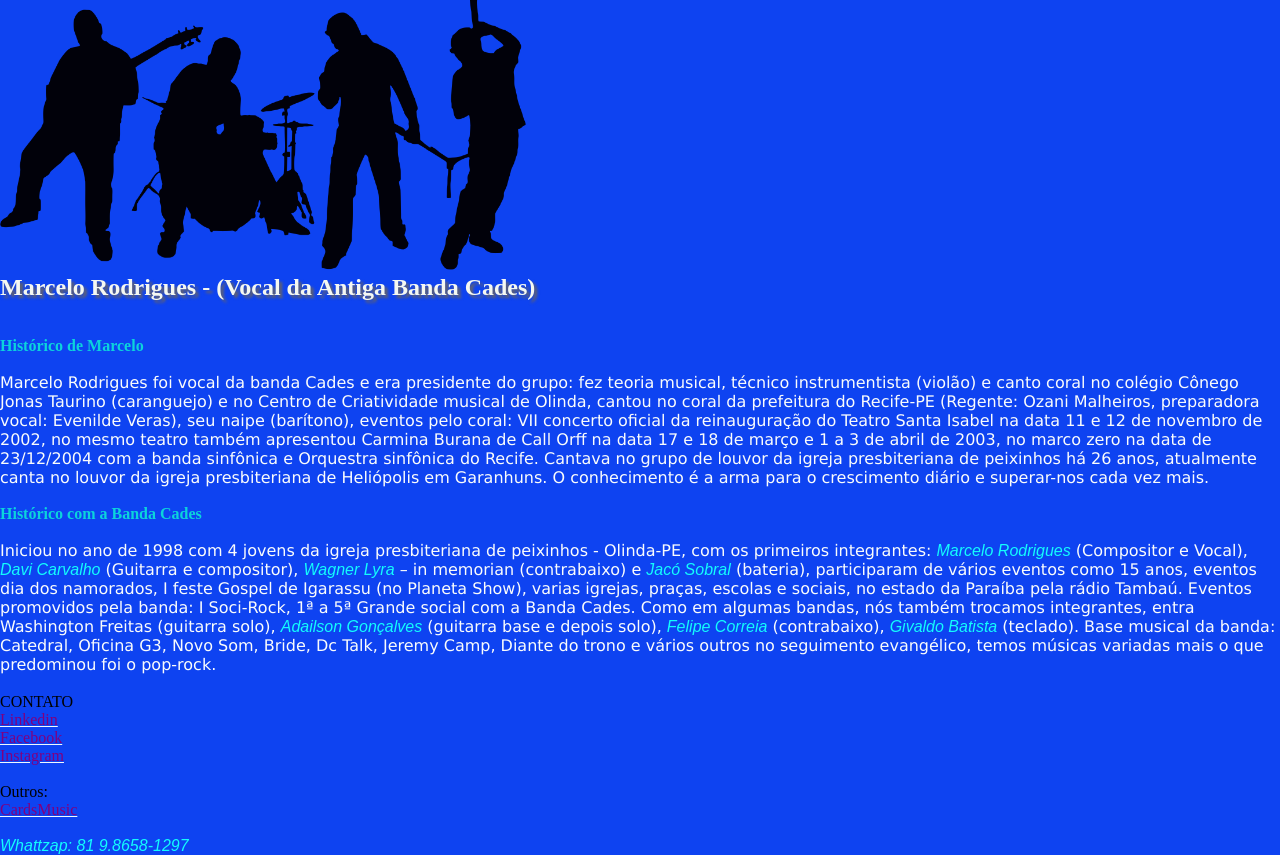
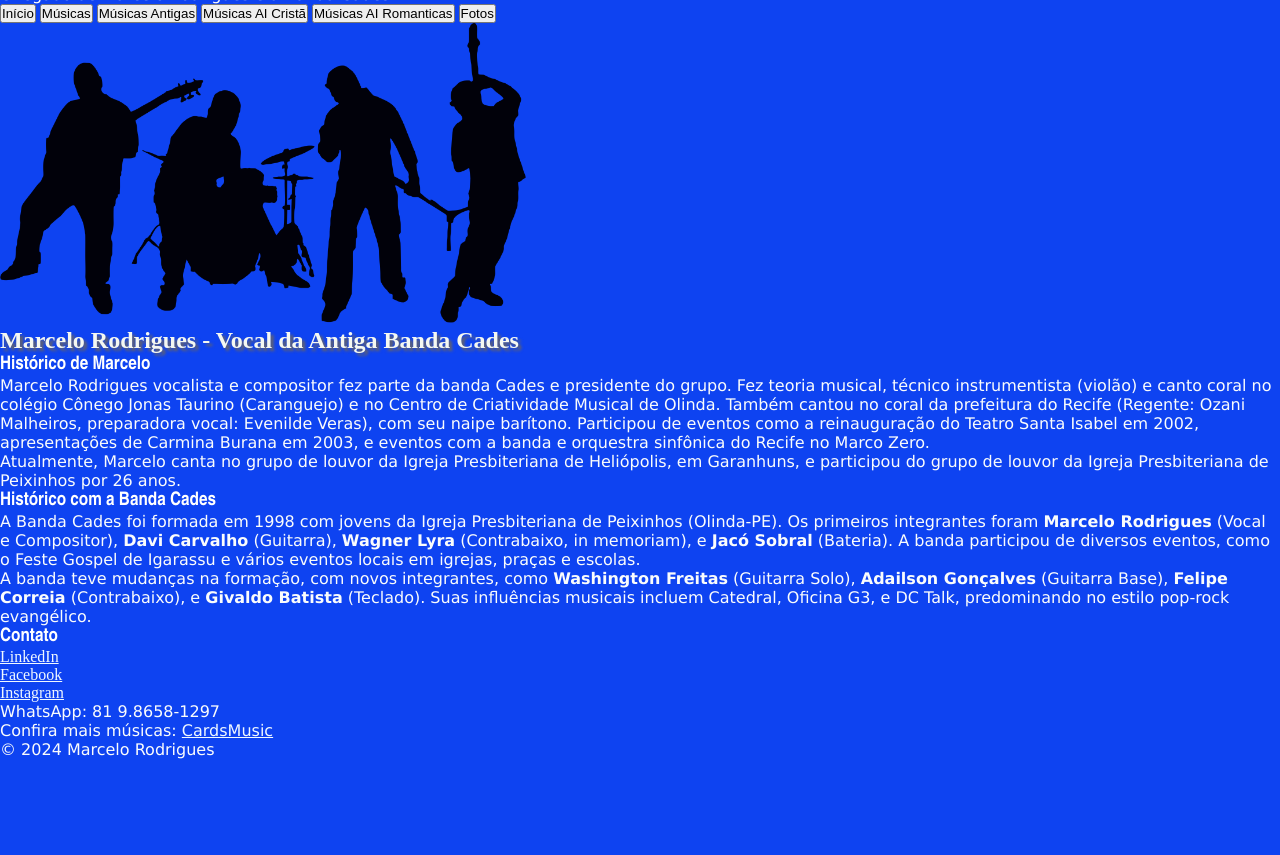
Before and after one commit to Marcelo-Ferreira-Rodrigues/historicobanda, a plain HTML site: page index.html in a window 1280 px wide. Shown: the part 52-907 px from the top of the page. After the commit the page ends 811 px from the top, so only its background shows below. Drawn offline with Linux system fonts and the light colour scheme.

Commit message:
Add files via upload

```diff
--- a/index.html
+++ b/index.html
@@ -1,90 +1,84 @@
 <!DOCTYPE html>
-<html lang="pt">
+<html lang="pt-BR">
 
 <head>
   <meta charset="UTF-8">
   <meta name="viewport" content="width=device-width, initial-scale=1.0">
-  <meta name="description" content="Sua descrição aqui">
-  <meta name="keywords" content="suas, palavras-chave, separadas, por, vírgulas">
-  <title>BandaCades</title>
+  <meta name="description" content="Site da Banda Cades e do vocalista Marcelo Rodrigues.">
+  <meta name="keywords" content="banda, música, gospel, rock, pop, Cades, Marcelo Rodrigues">
+  <title>Banda Cades</title>
   <link rel="stylesheet" href="style.css">
 </head>
 
 <body>
-  <h3>
+  <header>
+    <h1>Banda Cades</h1>
+    <p>O legado de Marcelo Rodrigues e a Banda Cades</p>
+  </header>
+
   <nav>
-      <input type="button" value="Início" onclick="window.location='index.html'">
-      <input type="button" value="Músicas" onclick="window.location='musicas.html'">
-      <input type="button" value="Fotos" onclick="window.location='fotobanda.html'">
+    <button onclick="window.location='index.html'">Início</button>
+    <button onclick="window.location='musicas.html'">Músicas</button>
+    <button onclick="window.location='musicas antigas.html'">Músicas Antigas</button>
+    <button onclick="window.location='musicas AI.html'">Músicas AI Cristã</button>
+    <button onclick="window.location='musicas AI romantica.html'">Músicas AI Romanticas</button>
+    <button onclick="window.location='fotobanda.html'">Fotos</button>
   </nav>
-  </h3>
-  <img src="img/banda08.png" id="img" alt="Fotobandantiga" width="auto" height="300px">
-  <h2>Marcelo Rodrigues - (Vocal da Antiga Banda Cades)</h2><br>
-  <br>
-  <h4>Histórico de Marcelo</h4>
-  <br>
+
+  <main>
+    <img src="img/banda08.png" alt="Foto antiga da banda" width="auto" height="300px">
+
+    <section>
+      <h2>Marcelo Rodrigues - Vocal da Antiga Banda Cades</h2>
+      <article>
+        <h3>Histórico de Marcelo</h3>
         <p>
-    Marcelo Rodrigues foi vocal da banda Cades e era presidente do grupo: fez teoria musical, técnico instrumentista
-    (violão) e canto coral no colégio Cônego Jonas Taurino (caranguejo) e no Centro de Criatividade musical
-    de Olinda, cantou no coral da prefeitura do Recife-PE (Regente: Ozani Malheiros, preparadora vocal: Evenilde
-    Veras), seu naipe (barítono), eventos pelo coral: VII concerto oficial da reinauguração do Teatro Santa
-    Isabel na data 11 e 12 de novembro de 2002, no mesmo teatro também apresentou Carmina Burana de Call Orff
-    na data 17 e 18 de março e 1 a 3 de abril de 2003, no marco zero na data de 23/12/2004 com a banda sinfônica
-    e Orquestra sinfônica do Recife. Cantava no grupo de louvor da igreja presbiteriana de peixinhos há 26 anos,
-    atualmente canta no louvor da igreja presbiteriana de Heliópolis em Garanhuns.
-    O conhecimento é a arma para o crescimento diário e superar-nos cada vez mais.
+          Marcelo Rodrigues vocalista e compositor fez parte da banda Cades e presidente do grupo. Fez teoria musical, técnico instrumentista
+          (violão) e canto coral no colégio Cônego Jonas Taurino (Caranguejo) e no Centro de Criatividade Musical
+          de Olinda. Também cantou no coral da prefeitura do Recife (Regente: Ozani Malheiros, preparadora vocal: Evenilde
+          Veras), com seu naipe barítono. Participou de eventos como a reinauguração do Teatro Santa Isabel em 2002,
+          apresentações de Carmina Burana em 2003, e eventos com a banda e orquestra sinfônica do Recife no Marco Zero.
         </p>
-  <br>
-  <h4>Histórico com a Banda Cades</h4>
-  <br>
         <p>
-    Iniciou no ano de 1998 com 4 jovens da igreja presbiteriana de peixinhos - Olinda-PE, com os primeiros
-    integrantes: <p2>Marcelo Rodrigues</p2> (Compositor e Vocal), <p2>Davi Carvalho</p2> (Guitarra e compositor),
-    <p2>Wagner Lyra</p2> – in memorian (contrabaixo) e <p2>Jacó Sobral</p2> (bateria), participaram de vários
-    eventos como 15 anos, eventos dia dos namorados, I feste Gospel de Igarassu (no Planeta Show), varias
-    igrejas, praças, escolas e sociais, no estado da Paraíba pela rádio Tambaú. Eventos promovidos pela banda: I
-    Soci-Rock, 1ª a
-    5ª Grande social com a Banda Cades. Como em algumas bandas, nós também trocamos integrantes, entra
-    <p2></p2>Washington Freitas (guitarra solo), <p2>Adailson Gonçalves</p2> (guitarra base e depois solo), <p2>Felipe
-      Correia</p2>
-    (contrabaixo), <p2>Givaldo Batista</p2> (teclado). Base musical da banda: Catedral, Oficina G3, Novo Som, Bride, Dc
-    Talk, Jeremy Camp,
-    Diante do trono e vários outros no seguimento evangélico, temos músicas variadas mais o que predominou
-    foi o pop-rock.<br>
-    <br>
+          Atualmente, Marcelo canta no grupo de louvor da Igreja Presbiteriana de Heliópolis, em Garanhuns, e participou
+          do grupo de louvor da Igreja Presbiteriana de Peixinhos por 26 anos.
+        </p>
+      </article>
 
+      <article>
+        <h3>Histórico com a Banda Cades</h3>
+        <p>
+          A Banda Cades foi formada em 1998 com jovens da Igreja Presbiteriana de Peixinhos (Olinda-PE). Os primeiros
+          integrantes foram <strong>Marcelo Rodrigues</strong> (Vocal e Compositor), <strong>Davi Carvalho</strong>
+          (Guitarra), <strong>Wagner Lyra</strong> (Contrabaixo, in memoriam), e <strong>Jacó Sobral</strong> (Bateria).
+          A banda participou de diversos eventos, como o Feste Gospel de Igarassu e vários eventos locais em igrejas,
+          praças e escolas.
         </p>
+        <p>
+          A banda teve mudanças na formação, com novos integrantes, como <strong>Washington Freitas</strong> (Guitarra Solo),
+          <strong>Adailson Gonçalves</strong> (Guitarra Base), <strong>Felipe Correia</strong> (Contrabaixo), e
+          <strong>Givaldo Batista</strong> (Teclado). Suas influências musicais incluem Catedral, Oficina G3, e DC Talk,
+          predominando no estilo pop-rock evangélico.
+        </p>
+      </article>
+    </section>
+  </main>
 
   <footer>
+    <section>
+      <h3>Contato</h3>
       <ul>
-      CONTATO
-      <li>
-        <a href="https://www.linkedin.com/in/marcelo-rodrigues-b71574145/" target="_blank">
-          <font color="#800080">Linkedin</font>
-        </a><br </li>
-      <li>
-        <a href="https://www.facebook.com/marcelo.dragao.1" target="_blank">
-          <font color="#800080">Facebook</font>
-        </a>
-      </li>
-      <li>
-        <a href="https://instagram.com/marcelo15fr?igshid=MzNlNGNkZWQ4Mg==" target="_blank">
-          <font color="#800080">Instagram</font>
-        </a>
-      </li>
-      <br>
-      Outros:
-      <br>
-      <li>
-        <a href="https://marcelo-ferreira-rodrigues.github.io/Cards/" target="_blank">
-          <font color="#800080">CardsMusic</font>
-        </a>
-      </li>
+        <li><a href="https://www.linkedin.com/in/marcelo-rodrigues-b71574145/" target="_blank">LinkedIn</a></li>
+        <li><a href="https://www.facebook.com/marcelo.dragao.1" target="_blank">Facebook</a></li>
+        <li><a href="https://instagram.com/marcelo15fr?igshid=MzNlNGNkZWQ4Mg==" target="_blank">Instagram</a></li>
       </ul>
-    <br>
-    <p2>Whattzap: 81 9.8658-1297</p2>
+      <p>WhatsApp: 81 9.8658-1297</p>
+    </section>
+    <section>
+      <p>Confira mais músicas: <a href="https://marcelo-ferreira-rodrigues.github.io/Cards/" target="_blank">CardsMusic</a></p>
+    </section>
+    <p>&copy; 2024 Marcelo Rodrigues</p>
   </footer>
-
 </body>
 
 </html>
```
Lines whose indentation alone changed are shown as unchanged.
